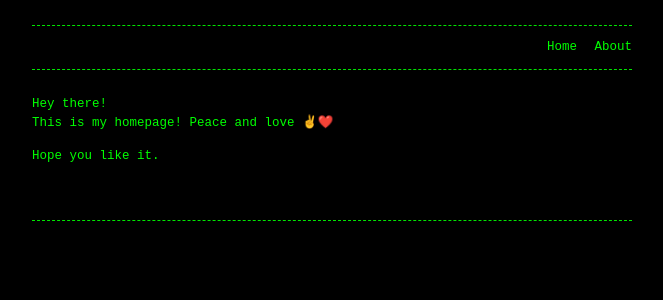
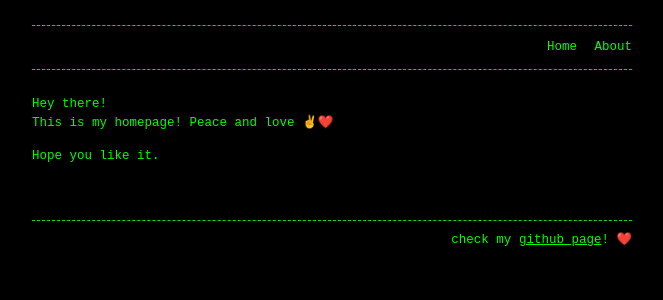
Before and after one commit to 0708090/0708090.github.io, a Jekyll site: the page built from index.md, in a window 1280 px wide. Shown: the top 300 px of the page, without its empty margins (308-971 px from the left). Built offline with Jekyll 4.4.1, drawn with Linux system fonts in a browser that asks for light colours.

Commit message:
Update footer link to GitHub page

```diff
--- a/_config.yml
+++ b/_config.yml
@@ -5,7 +5,7 @@ header_pages:
   - index.md
   - about.md
 
-#footer: 'follow us on <a href="https://twitter.com/">twitter</a>'
+footer: 'check my <a href="https://github.com/benquantum">github page</a>! ❤️'
 
 plugins:
   - jekyll-seo-tag
```
